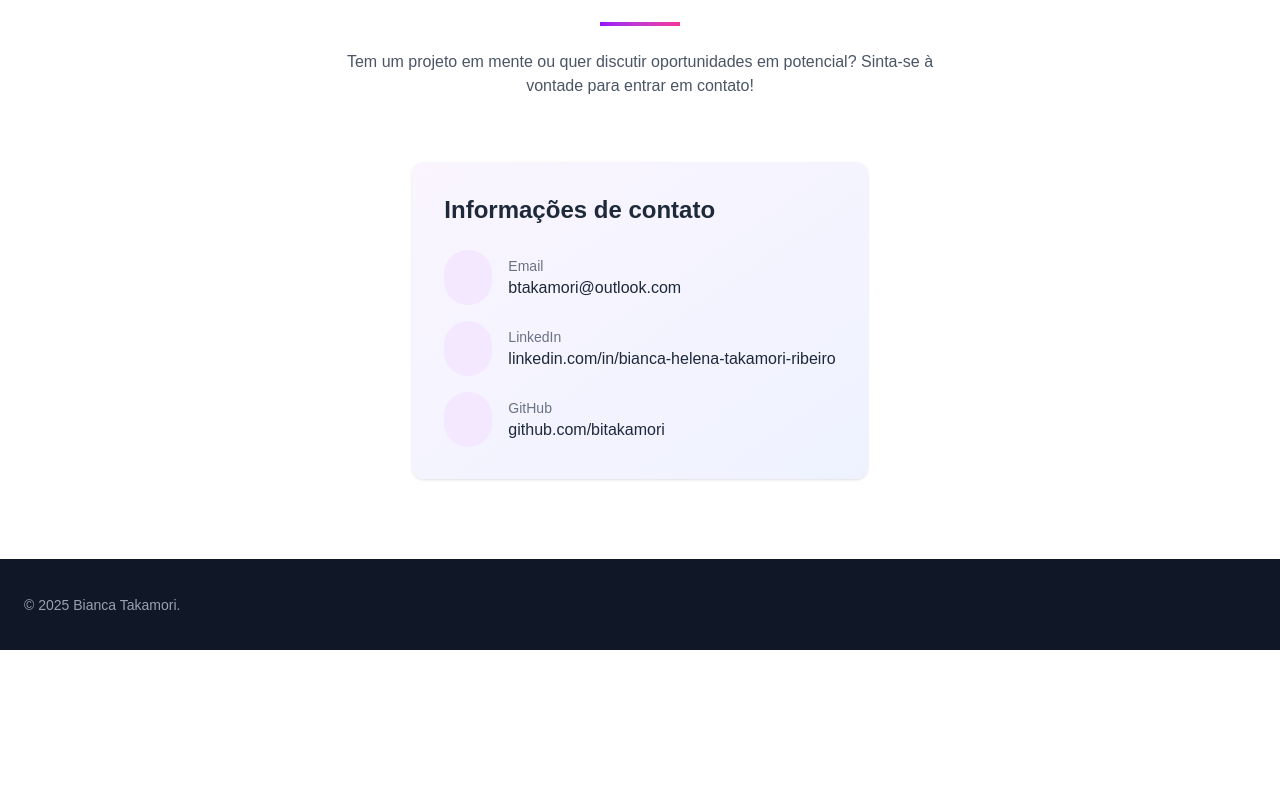
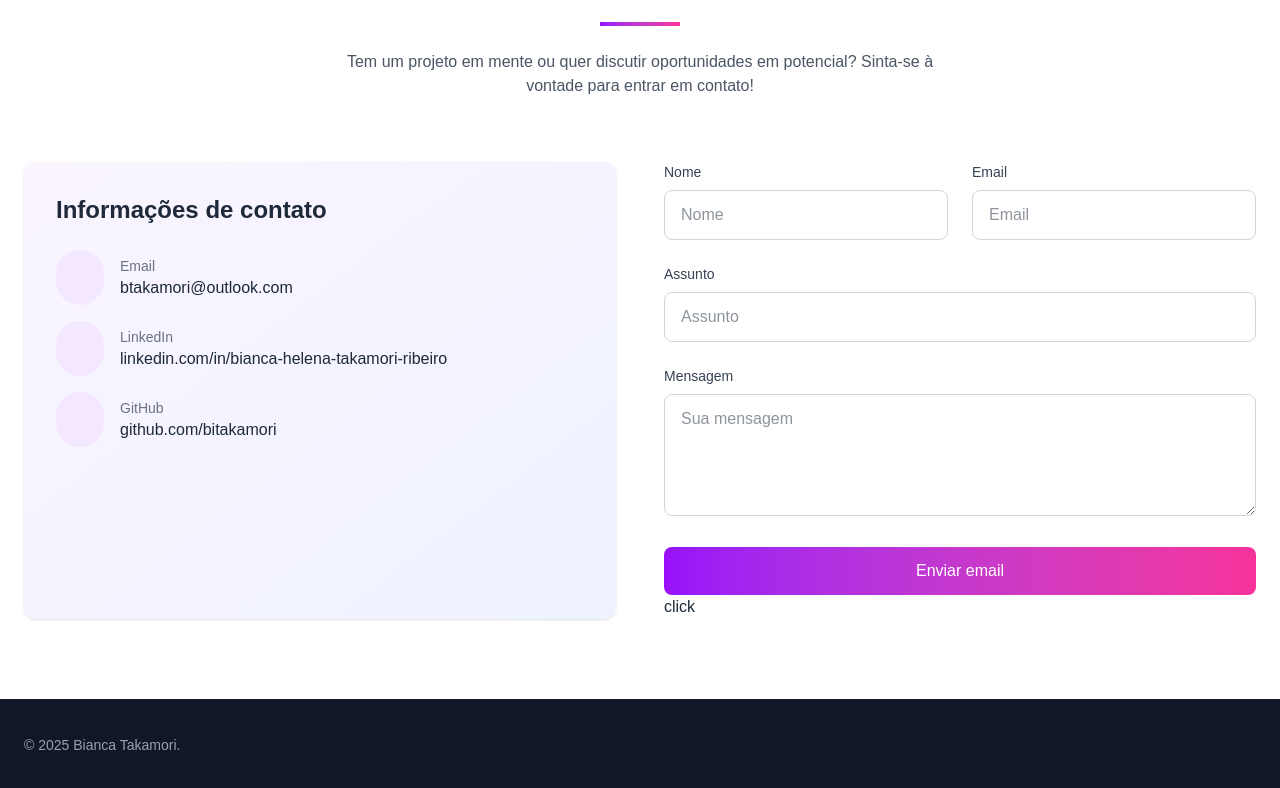
Before and after one commit to bitakamori/portfolio, a Next.js app: page / in a window 1280 px wide. Shown: the part 2077-2865 px from the top of the page. Before the commit the page ends 2727 px from the top, so only its background shows below. Built offline with nearby package versions, Linux system fonts and the light colour scheme; some icons are missing.

Commit message:
add send email

```diff
--- /dev/null
+++ b/app/components/contactForm.tsx
@@ -0,0 +1,180 @@
+"use client";
+
+import { useState, useEffect } from "react";
+import emailjs from "@emailjs/browser";
+import CachedIcon from "@mui/icons-material/Cached";
+
+const ContactForm = () => {
+  const [formData, setFormData] = useState({
+    name: "",
+    email: "",
+    subject: "",
+    message: "",
+  });
+
+  const [loading, setLoading] = useState(false);
+  const [alert, setAlert] = useState<{
+    message: string;
+    type: "success" | "error";
+  } | null>(null);
+
+  useEffect(() => {
+    if (alert) {
+      const timer = setTimeout(() => setAlert(null), 5000);
+      return () => clearTimeout(timer);
+    }
+  }, [alert]);
+
+  const handleChange = (
+    e: React.ChangeEvent<HTMLInputElement | HTMLTextAreaElement>
+  ) => {
+    setFormData({ ...formData, [e.target.name]: e.target.value });
+  };
+
+  const handleSubmit = async (e: React.FormEvent) => {
+    e.preventDefault();
+    setLoading(true);
+    setAlert(null);
+
+    try {
+      await emailjs.send(
+        process.env.NEXT_PUBLIC_EMAILJS_SERVICE_ID!,
+        process.env.NEXT_PUBLIC_EMAILJS_TEMPLATE_ID!,
+        {
+          from_name: formData.name,
+          mail: formData.email,
+          subject: formData.subject,
+          message: formData.message,
+        },
+        process.env.NEXT_PUBLIC_EMAILJS_PUBLIC_KEY!
+      );
+
+      setAlert({ message: "Mensagem enviada com sucesso!", type: "success" });
+      setFormData({ name: "", email: "", subject: "", message: "" });
+    } catch (err) {
+      setAlert({
+        message: "Erro ao enviar mensagem. Tente novamente.",
+        type: "error",
+      });
+    }
+
+    setLoading(false);
+  };
+
+  return (
+    <>
+      {alert && (
+        <div
+          className={`z-10 fixed top-20 left-1/2 transform -translate-x-1/2 px-6 py-3 rounded-lg shadow-lg text-white transition-opacity duration-300 ${
+            alert.type === "success" ? "bg-green-500" : "bg-red-500"
+          }`}
+        >
+          {alert.message}
+        </div>
+      )}
+      <form onSubmit={handleSubmit} className="space-y-4 sm:space-y-6">
+        <div className="grid sm:grid-cols-2 gap-4 sm:gap-6">
+          <div>
+            <label
+              htmlFor="Nome"
+              className="block text-sm font-medium text-gray-700 mb-1 sm:mb-2"
+            >
+              Nome
+            </label>
+            <input
+              type="text"
+              id="name"
+              name="name"
+              className="w-full px-3 sm:px-4 py-2 sm:py-3 rounded-lg border border-gray-300 focus:ring-2 focus:ring-purple-600 focus:border-transparent outline-none transition text-sm sm:text-base"
+              placeholder="Nome"
+              value={formData.name}
+              onChange={handleChange}
+              required
+            />
+          </div>
+          <div>
+            <label
+              htmlFor="email"
+              className="block text-sm font-medium text-gray-700 mb-1 sm:mb-2"
+            >
+              Email
+            </label>
+            <input
+              type="email"
+              id="email"
+              name="email"
+              className="w-full px-3 sm:px-4 py-2 sm:py-3 rounded-lg border border-gray-300 focus:ring-2 focus:ring-purple-600 focus:border-transparent outline-none transition text-sm sm:text-base"
+              placeholder="Email"
+              value={formData.email}
+              onChange={handleChange}
+              required
+            />
+          </div>
+        </div>
+        <div>
+          <label
+            htmlFor="subject"
+            className="block text-sm font-medium text-gray-700 mb-1 sm:mb-2"
+          >
+            Assunto
+          </label>
+          <input
+            type="text"
+            id="subject"
+            name="subject"
+            className="w-full px-3 sm:px-4 py-2 sm:py-3 rounded-lg border border-gray-300 focus:ring-2 focus:ring-purple-600 focus:border-transparent outline-none transition text-sm sm:text-base"
+            placeholder="Assunto"
+            value={formData.subject}
+            onChange={handleChange}
+            required
+          />
+        </div>
+        <div>
+          <label
+            htmlFor="message"
+            className="block text-sm font-medium text-gray-700 mb-1 sm:mb-2"
+          >
+            Mensagem
+          </label>
+          <textarea
+            id="message"
+            rows={4}
+            name="message"
+            className="w-full px-3 sm:px-4 py-2 sm:py-3 rounded-lg border border-gray-300 focus:ring-2 focus:ring-purple-600 focus:border-transparent outline-none transition text-sm sm:text-base"
+            placeholder="Sua mensagem"
+            value={formData.message}
+            onChange={handleChange}
+            required
+          ></textarea>
+        </div>
+        <button
+          type="submit"
+          disabled={loading}
+          className="w-full bg-gradient-to-r from-purple-600 to-pink-500 text-white py-2 sm:py-3 rounded-lg font-medium hover:shadow-lg transition-shadow text-sm sm:text-base disabled:opacity-70 disabled:cursor-not-allowed flex justify-center items-center"
+        >
+          {loading ? (
+            <>
+              <CachedIcon className="h-5 w-5 mr-2 animate-spin" />
+              Sending...
+            </>
+          ) : (
+            "Enviar email"
+          )}
+        </button>
+      </form>
+      <button
+        type="submit"
+        onClick={() =>
+          setAlert({
+            message: "Mensagem enviada com sucesso!",
+            type: "error",
+          })
+        }
+      >
+        click
+      </button>
+    </>
+  );
+};
+
+export default ContactForm;
--- a/app/page.tsx
+++ b/app/page.tsx
@@ -12,6 +12,7 @@ import MenuIcon from "@mui/icons-material/Menu";
 import KeyboardArrowDownIcon from "@mui/icons-material/KeyboardArrowDown";
 import Link from "next/link";
 import Image from "next/image";
+import ContactForm from "./components/contactForm";
 
 export default function PortfolioPage() {
   const [activeSection, setActiveSection] = useState("home");
@@ -541,7 +542,7 @@ export default function PortfolioPage() {
             </p>
           </motion.div>
 
-          <div className="flex justify-center">
+          <div className="grid md:grid-cols-2 gap-8 md:gap-12">
             <motion.div
               initial={{ opacity: 0, x: -20 }}
               whileInView={{ opacity: 1, x: 0 }}
@@ -603,6 +604,14 @@ export default function PortfolioPage() {
                 </Link>
               </div>
             </motion.div>
+            <motion.div
+              initial={{ opacity: 0, x: 20 }}
+              whileInView={{ opacity: 1, x: 0 }}
+              transition={{ duration: 0.5 }}
+              viewport={{ once: true }}
+            >
+              <ContactForm />
+            </motion.div>
           </div>
         </div>
       </section>
--- a/package.json
+++ b/package.json
@@ -9,6 +9,7 @@
     "lint": "next lint"
   },
   "dependencies": {
+    "@emailjs/browser": "^4.4.1",
     "@emotion/react": "^11.14.0",
     "@emotion/styled": "^11.14.0",
     "@mui/icons-material": "^7.0.1",
```
Also changed, not shown: 1 other file (tests, documents, lock files or other folders).
